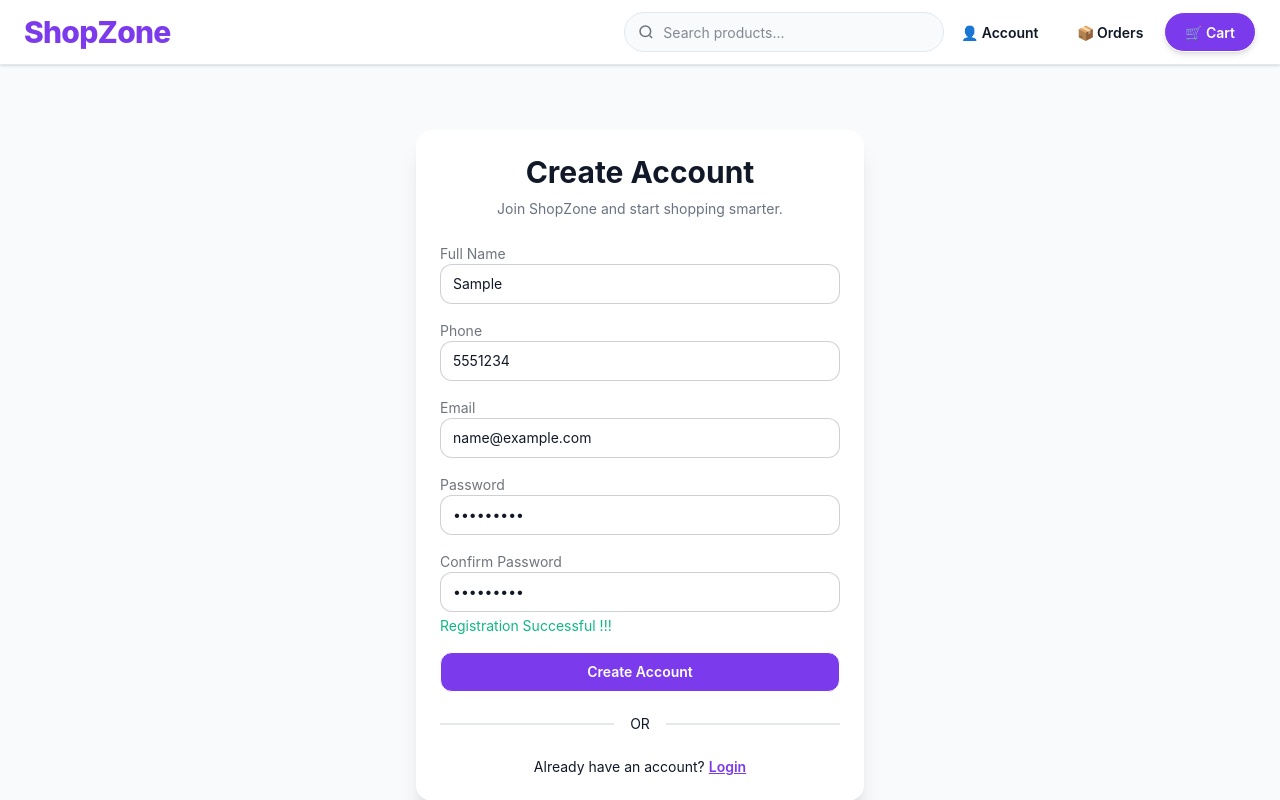
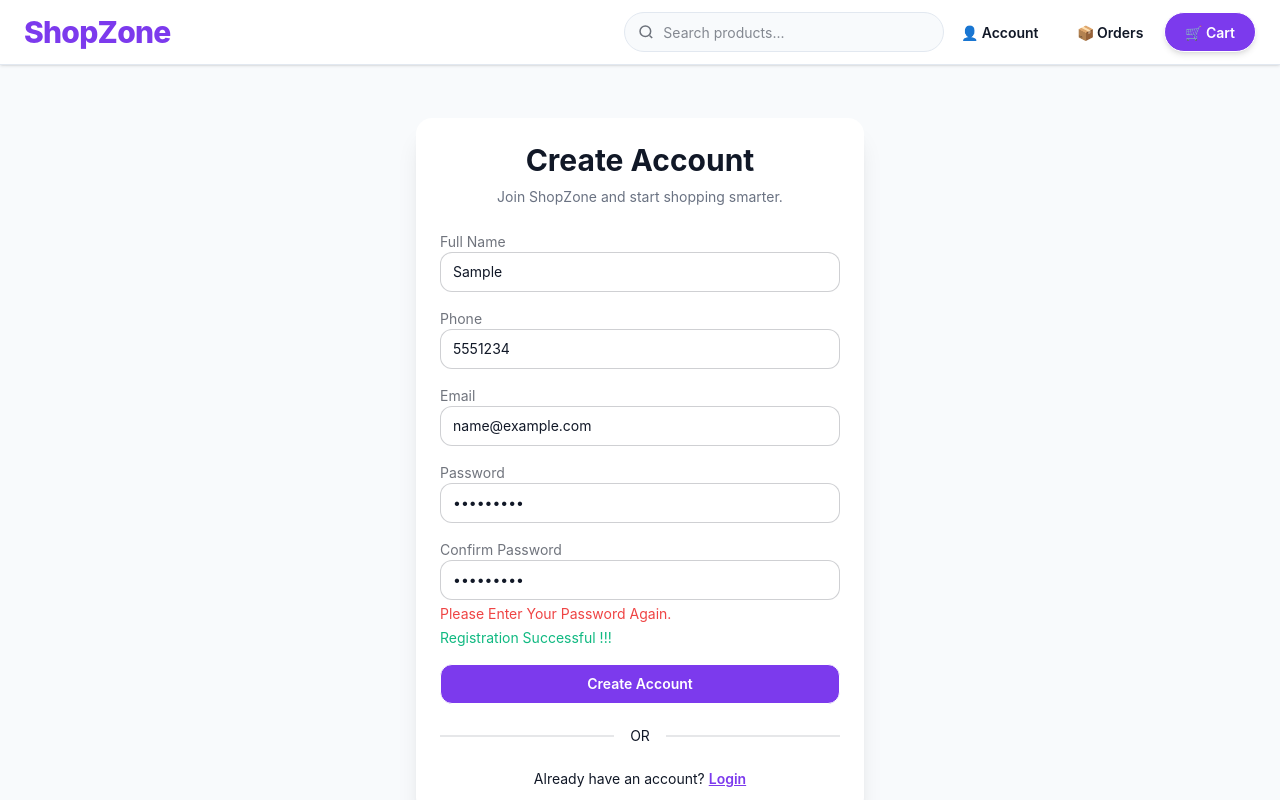
Before and after one commit to salmanshahidmalik/Ecommerce-Store, a React (Vite) app: page /register in a window 1280 px wide. Both pictures are taken after typing "Sample", "5551234", "name@example.com", "Sample123", "Sample123" into the empty fields and a click on the button "Create Account". Shown: the top 800 px of the page. Built offline with nearby package versions, Linux system fonts and the light colour scheme.

Commit message:
registration page check added revise 2.0

```diff
--- a/src/pages/Register.jsx
+++ b/src/pages/Register.jsx
@@ -143,6 +143,11 @@ function Register() {
                 value={CPassword}
                 onChange={(e) => setCPassword(e.target.value) }
               />
+              {CpasswordError &&(
+                <p className="text-error text text-sm mt-1">
+                {CpasswordError}
+                </p>
+              )}
 
               {loginsuccess &&(
                 <p className="text-success text-sm mt-1">
```
